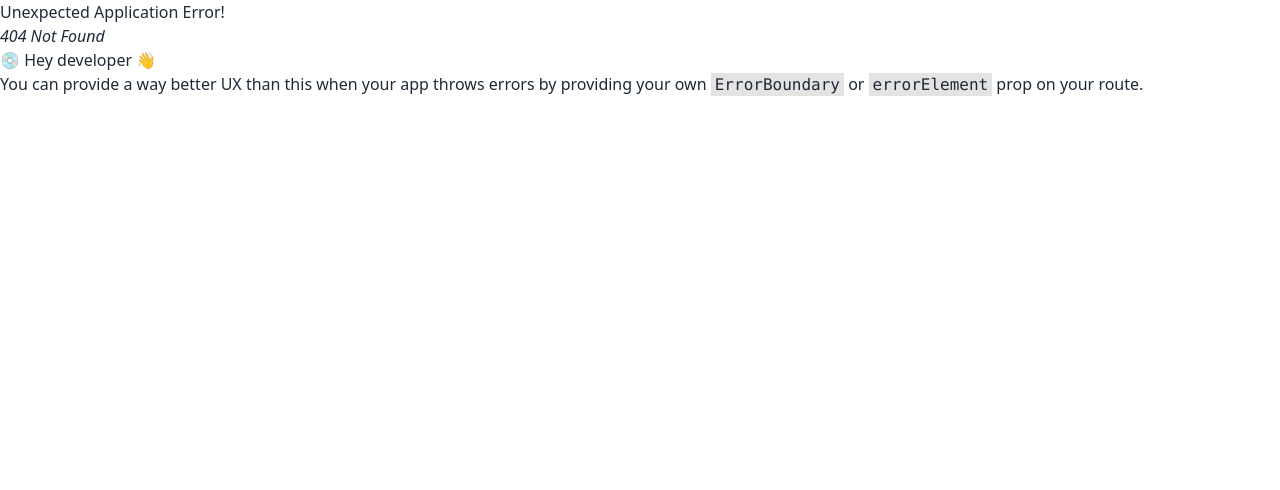
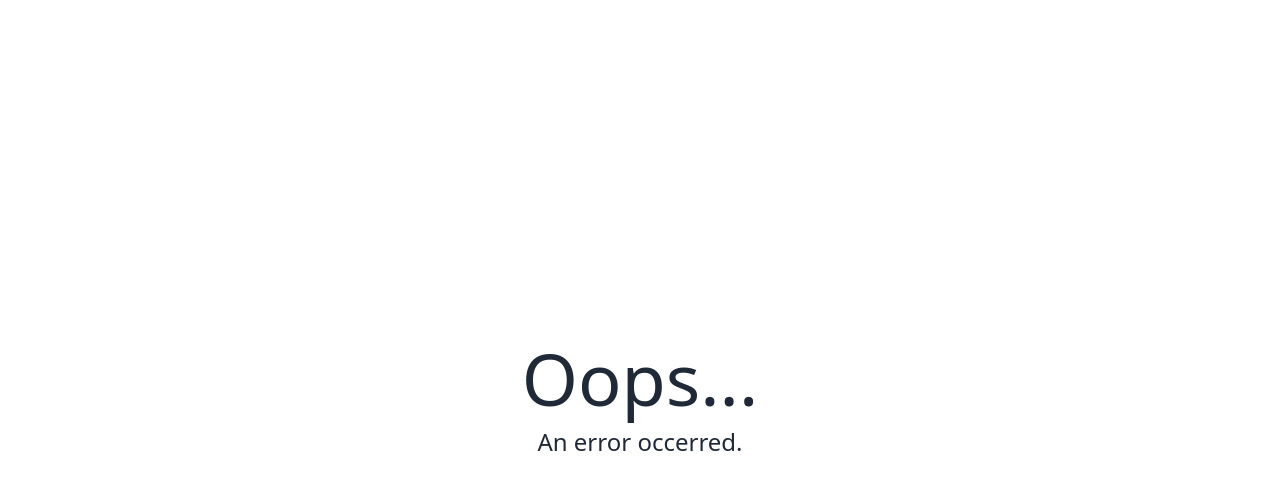
Before and after one commit to Rahim00001/DonationCampaign, a React (Vite) app: page /allDonations/1 in a window 1280 px wide. Before the commit this address had no page. Shown: the top 490 px of the page. Built offline with nearby package versions, Linux system fonts and the light colour scheme.

Commit message:
error page added

```diff
--- a/src/Components/DonationCard/DonationCard.jsx
+++ b/src/Components/DonationCard/DonationCard.jsx
@@ -1,14 +1,17 @@
+import { Link } from "react-router-dom";
+
 /* eslint-disable react/prop-types */
 const DonationCard = ({ donation }) => {
-    const { picture, title, category, card_bg, category_bg, text_bg } = donation
+    const { id, picture, title, category, card_bg, category_bg, text_bg } = donation || {}
     console.log(donation);
     return (
-        <div className="h-72 w-[300px] rounded-lg " style={{ backgroundColor: card_bg }}>
-            <img src={picture} alt="" />
-            <p className=" w-fit p-3 py-1 text-sm font-medium rounded-lg m-4" style={{ color: text_bg, backgroundColor: category_bg }}>{category}</p>
-            <h2 className="text-xl font-semibold px-4" style={{ color: text_bg }}>{title}</h2>
-
-        </div>
+        <Link to={`/allDonations/${id}`}>
+            <div className="h-72 w-[300px] rounded-lg " style={{ backgroundColor: card_bg }}>
+                <img src={picture} alt="" />
+                <p className=" w-fit p-3 py-1 text-sm font-medium rounded-lg m-4" style={{ color: text_bg, backgroundColor: category_bg }}>{category}</p>
+                <h2 className="text-xl font-semibold px-4" style={{ color: text_bg }}>{title}</h2>
+            </div>
+        </Link>
     );
 };
 
--- /dev/null
+++ b/src/Components/DonationDetiles/DonationDetiles.jsx
@@ -0,0 +1,10 @@
+
+const DonationDetiles = () => {
+    return (
+        <div>
+            donation detiles
+        </div>
+    );
+};
+
+export default DonationDetiles;
--- /dev/null
+++ b/src/Components/Error/ErrorPage.jsx
@@ -0,0 +1,10 @@
+const ErrorPage = () => {
+    return (
+        <div className="h-screen flex flex-col gap-3 justify-center items-center">
+            <h2 className="text-7xl">Oops...</h2>
+            <p className="text-2xl">An error occerred.</p>
+        </div>
+    );
+};
+
+export default ErrorPage;
--- a/src/main.jsx
+++ b/src/main.jsx
@@ -9,11 +9,14 @@ import Root from './Components/Root/Root';
 import Home from './Components/Home/Home';
 import Favorites from './Components/Favorites/Favorites';
 import Statistics from './Components/Statistics/Statistics';
+import DonationDetiles from './Components/DonationDetiles/DonationDetiles';
+import ErrorPage from './Components/Error/ErrorPage';
 
 const router = createBrowserRouter([
   {
     path: "/",
     element: <Root></Root>,
+    errorElement: <ErrorPage></ErrorPage>,
     children: [
       {
         path: '/',
@@ -28,6 +31,10 @@ const router = createBrowserRouter([
       {
         path: '/statistics',
         element: <Statistics></Statistics>
+      },
+      {
+        path: '/detiles',
+        element: <DonationDetiles></DonationDetiles>
       }
     ]
   },
```
